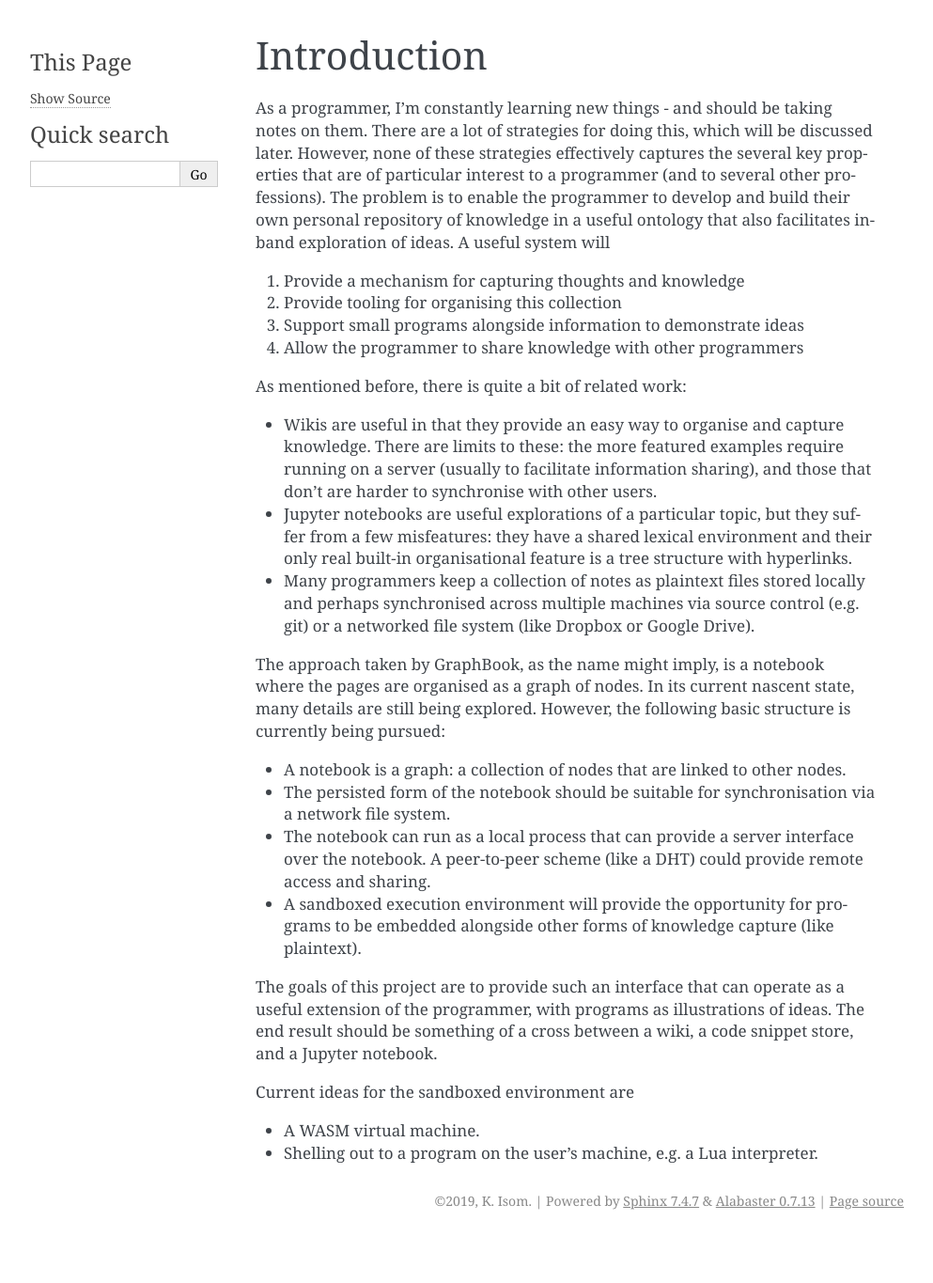
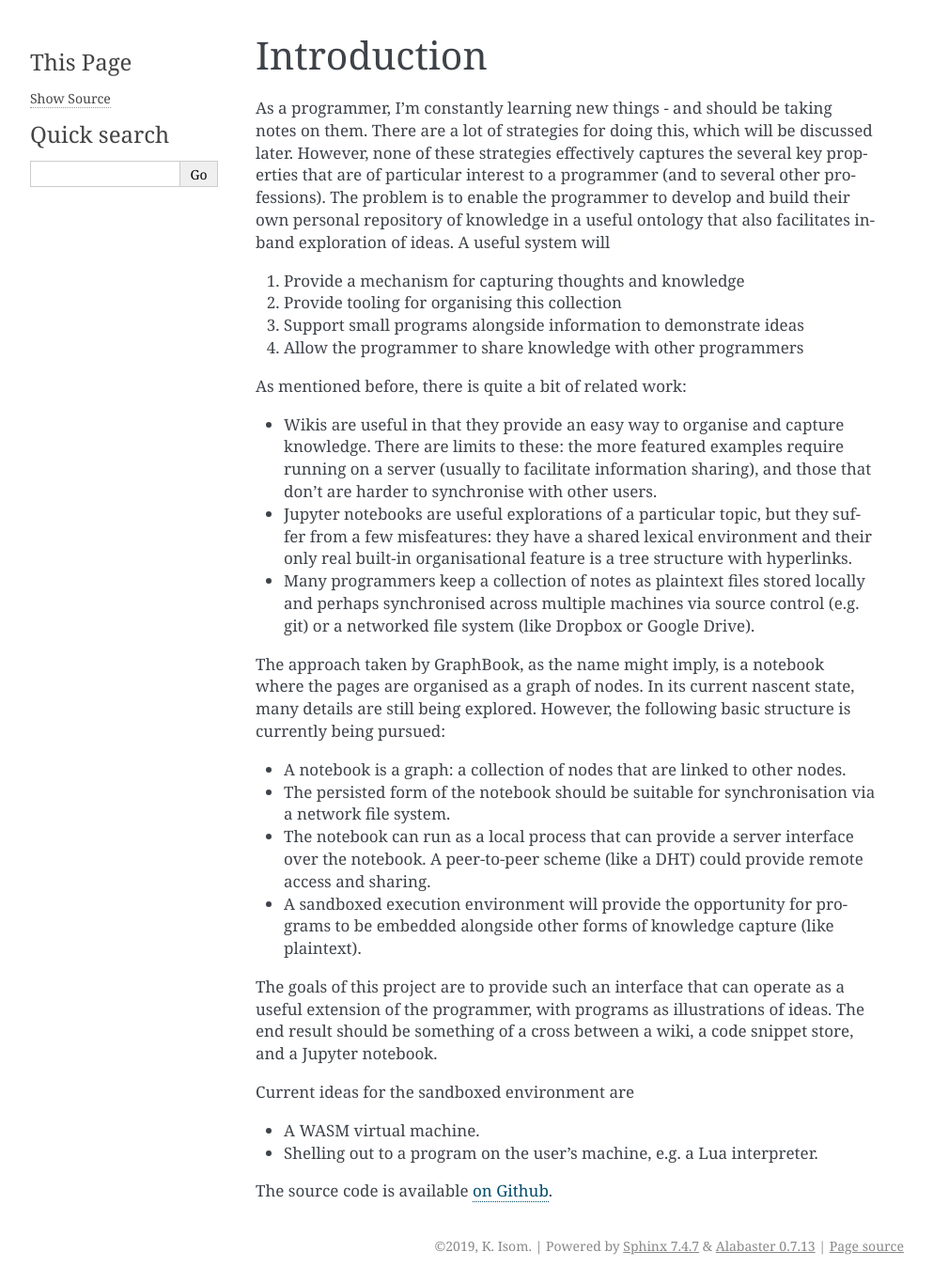
Before and after one commit to kisom/graphbook, a Sphinx documentation site: the page built from docs/intro.rst, in a window 1280 px wide. Shown: the whole page at 94% size, without its empty margins (148-1141 px from the left). Built offline with Sphinx 7.4.7, drawn with Linux system fonts in a browser that asks for light colours; before the commit the page ends 1317 px from its top, so only the background shows below that.

Commit message:
Link to github in the docs.

```diff
--- a/docs/intro.rst
+++ b/docs/intro.rst
@@ -53,3 +53,5 @@ Current ideas for the sandboxed environment are
 
 + A WASM virtual machine.
 + Shelling out to a program on the user's machine, e.g. a Lua interpreter.
+
+The source code is available `on Github <https://github.com/kisom/graphbook>`_.
```
